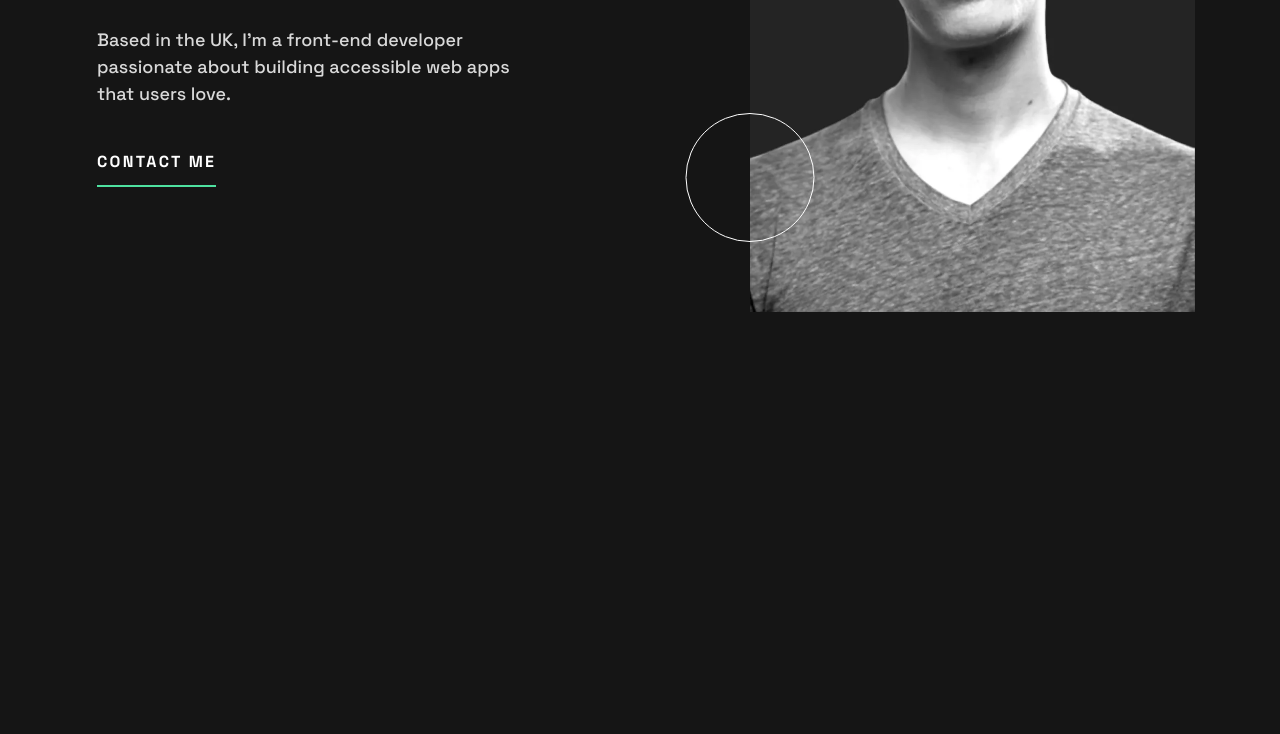
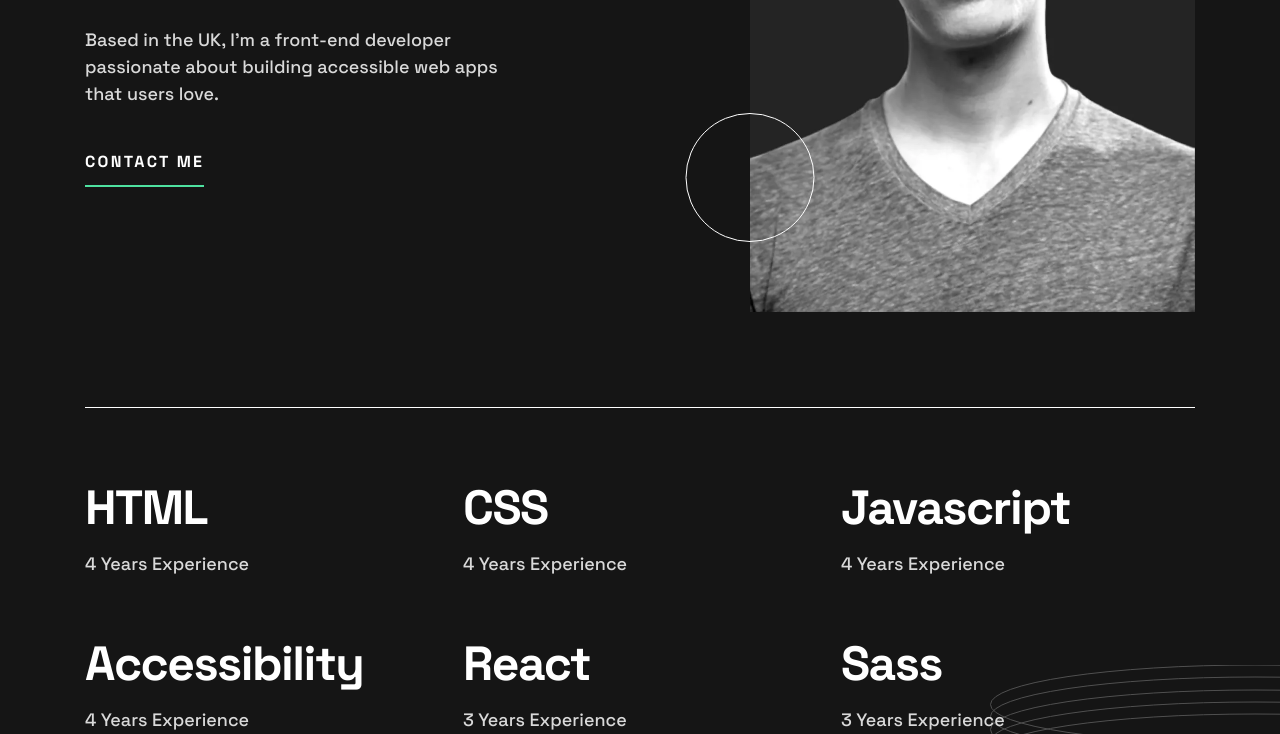
Before and after one commit to Bayoumi-dev/single-page-developer-portfolio, a website built with webpack: page src/views/index.html in a window 1280 px wide. Shown: the part 408-1142 px from the top of the page. Before the commit the page ends 815 px from the top, so only its background shows below. Built offline with nearby package versions, Linux system fonts and the light colour scheme.

Commit message:
build the skills section

```diff
--- a/src/index.js
+++ b/src/index.js
@@ -1,5 +1,12 @@
 import 'bootstrap/dist/css/bootstrap-grid.css'
 import 'bootstrap/dist/css/bootstrap-utilities.css'
 import './styles/index.css'
-import app from './js/app'
-app()
+
+// images
+import './assets/images/icon-github.svg'
+import './assets/images/icon-frontend-mentor.svg'
+import './assets/images/icon-linkedin.svg'
+import './assets/images/icon-twitter.svg'
+import './assets/images/image-profile-mobile.webp'
+import './assets/images/image-profile-tablet.webp'
+import './assets/images/image-profile-desktop.webp'
--- a/src/styles/index.css
+++ b/src/styles/index.css
@@ -19,6 +19,30 @@ a,
 button,
 [role='button'] {
    color: var(--color-white);
+}
+.container {
+   width: 90%;
+   padding-inline: 0;
+}
+@media (min-width: 576px) {
+   .container {
+      width: 75%;
+   }
+}
+@media (min-width: 768px) {
+   .container {
+      width: 100%;
+   }
+}
+@media (min-width: 1200px) {
+   .container {
+      max-width: 1110px;
+   }
+}
+@media (min-width: 1600px) {
+   .container {
+      max-width: 1320px;
+   }
 }
 
 /* Component- Logo */
@@ -52,11 +76,6 @@ button,
       height: 1.5rem;
    }
 }
-@media (min-width: 1200px) {
-   .container {
-      max-width: 1110px;
-   }
-}
 
 /* Header */
 @media (min-width: 768px) {
@@ -72,9 +91,11 @@ button,
 }
 
 /* Hero section */
-.hero__decor::after {
+.decor::after {
    content: url(../assets/images/pattern-rings.svg);
    position: absolute;
+}
+.hero .decor::after {
    top: 124px;
    right: 50%;
 }
@@ -113,7 +134,7 @@ button,
    border-radius: 9999px;
 }
 @media (min-width: 768px) {
-   .hero__decor::after {
+   .hero .decor::after {
       top: 86px;
       left: -265px;
    }
@@ -137,7 +158,7 @@ button,
    }
 }
 @media (min-width: 1200px) {
-   .hero__decor::after {
+   .hero .decor::after {
       top: 133px;
       left: -100px;
    }
@@ -160,3 +181,49 @@ button,
       height: 0.375rem;
    }
 }
+
+/* Skills Section */
+.skills .decor::after {
+   left: 50%;
+   bottom: 0;
+   transform: translateY(50%);
+}
+.skills .container {
+   padding-block: 2.5rem;
+}
+.skills__skill-name {
+   font-size: 2rem;
+   font-weight: var(--fw-bold);
+   line-height: 1.1667;
+   letter-spacing: -0.09375rem;
+   color: var(--color-white);
+}
+.skills__skill-experience {
+   font-size: 1rem;
+   font-weight: var(--fw-medium);
+   line-height: 1.556;
+}
+@media (min-width: 768px) {
+   .skills .decor::after {
+      left: unset;
+      right: -350px;
+   }
+   .skills .container {
+      padding-block: 3.25rem 0;
+   }
+   .skills__skill-name {
+      font-size: 3rem;
+   }
+   .skills__skill-experience {
+      font-size: 1.125rem;
+      margin-top: 0.875rem;
+   }
+}
+@media (min-width: 1200px) {
+   .skills .decor::after {
+      right: -240px;
+   }
+   .skills .container {
+      padding-block: 4.5rem 0;
+   }
+}
--- a/src/styles/utilities.css
+++ b/src/styles/utilities.css
@@ -1,3 +1,11 @@
+.max-w {
+   max-width: 1920px;
+}
+.absolute-center {
+   top: 0;
+   left: 50%;
+   transform: translateX(-50%);
+}
 .z-index-1 {
    z-index: 1;
 }
@@ -12,9 +20,6 @@
 }
 .z-index-n1 {
    z-index: -1;
-}
-.max-w {
-   max-width: 1920px;
 }
 @media (min-width: 768px) {
    .position-md-relative {
@@ -34,6 +39,9 @@
    }
    .left-md-0 {
       left: 0;
+   }
+   .gy-md-6 {
+      --bs-gutter-y: 3.625rem;
    }
 }
 @media (min-width: 1200px) {
--- a/src/views/index.html
+++ b/src/views/index.html
@@ -53,11 +53,11 @@
          </div>
       </header>
 
-      <main>
-         <!-- Hero section -->
-         <section class="hero position-relative overflow-hidden">
+      <main class="overflow-hidden">
+         <!-- Hero Section -->
+         <section class="hero position-relative">
             <div
-               class="hero__decor position-absolute top-0 start-0 z-index-n1 w-100 max-w h-100"></div>
+               class="decor position-absolute absolute-center z-index-n1 w-100 max-w h-100"></div>
             <div class="container position-xl-relative">
                <div
                   class="hero__profile-pic mx-auto position-md-absolute top-md-0 right-md-0 z-index-n1">
@@ -94,6 +94,52 @@
                </div>
             </div>
          </section>
+
+         <!-- Skills Section -->
+         <section class="skills position-relative">
+            <div
+               class="decor position-absolute absolute-center z-index-n1 w-100 max-w h-100"></div>
+            <div class="container border-top border-white">
+               <ul class="skills__list row text-center text-md-start gy-4 gy-md-6">
+                  <li class="skills__skill col-md-6 col-xl-4">
+                     <span class="skills__skill-name">HTML</span>
+                     <span class="skills__skill-experience d-block">
+                        4 Years Experience
+                     </span>
+                  </li>
+                  <li class="skills__skill col-md-6 col-xl-4">
+                     <span class="skills__skill-name">CSS</span>
+                     <span class="skills__skill-experience d-block">
+                        4 Years Experience
+                     </span>
+                  </li>
+                  <li class="skills__skill col-md-6 col-xl-4">
+                     <span class="skills__skill-name">Javascript</span>
+                     <span class="skills__skill-experience d-block">
+                        4 Years Experience
+                     </span>
+                  </li>
+                  <li class="skills__skill col-md-6 col-xl-4">
+                     <span class="skills__skill-name">Accessibility</span>
+                     <span class="skills__skill-experience d-block">
+                        4 Years Experience
+                     </span>
+                  </li>
+                  <li class="skills__skill col-md-6 col-xl-4">
+                     <span class="skills__skill-name">React</span>
+                     <span class="skills__skill-experience d-block">
+                        3 Years Experience
+                     </span>
+                  </li>
+                  <li class="skills__skill col-md-6 col-xl-4">
+                     <span class="skills__skill-name">Sass</span>
+                     <span class="skills__skill-experience d-block">
+                        3 Years Experience
+                     </span>
+                  </li>
+               </ul>
+            </div>
+         </section>
       </main>
    </body>
 </html>
```
